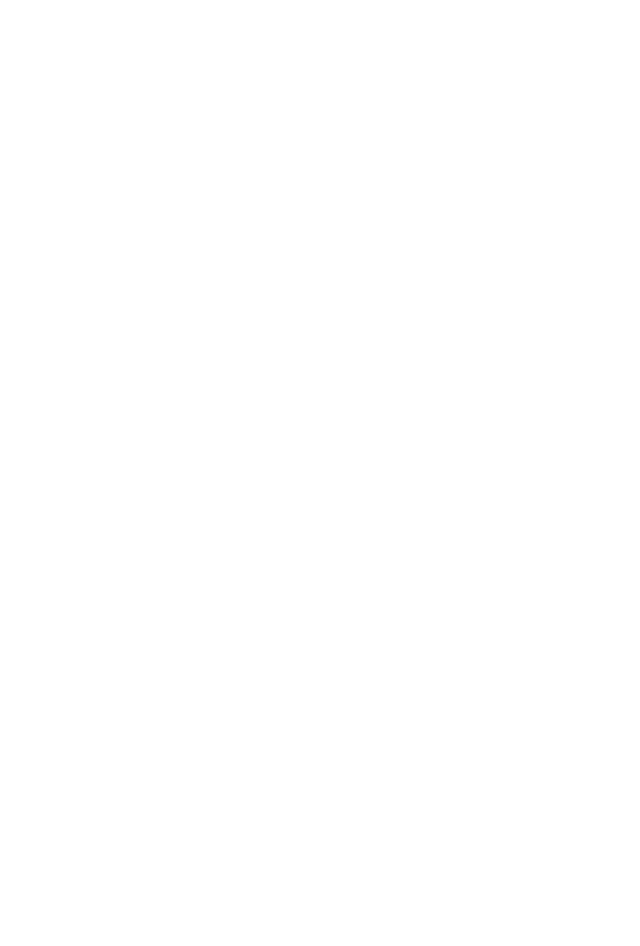
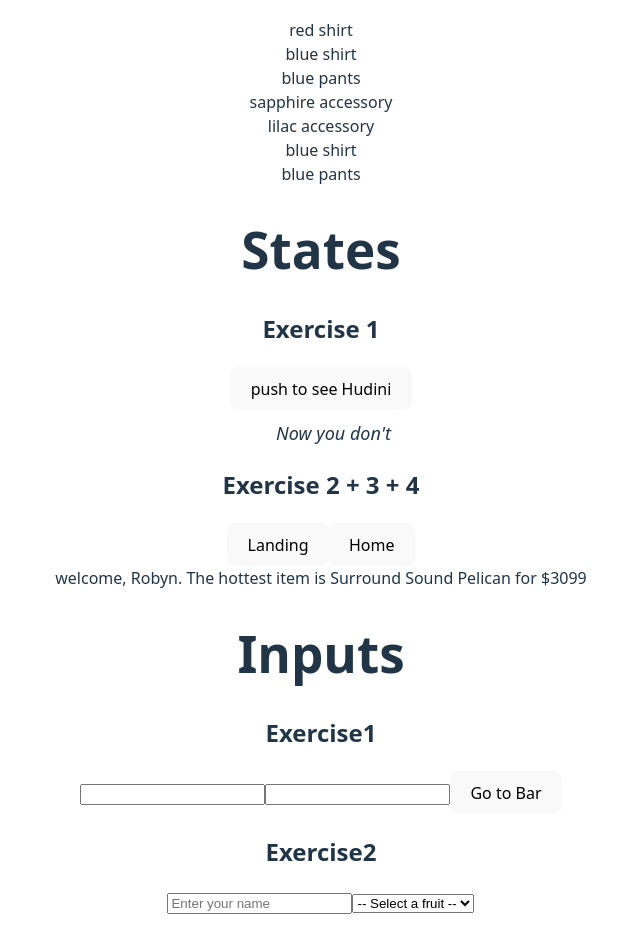
Before and after one commit to EladLaster/Full_Stack_Course, a React (Vite) app in the folder React/my-react-app/: page / in a window 1280 px wide. Shown: the part 1200-2146 px from the top of the page, without its empty margins (319-959 px from the left). Before the commit the page ends 800 px from the top, so only its background shows below. Built offline with nearby package versions, Linux system fonts and the light colour scheme.

Commit message:
Done Inputs exercise

```diff
--- a/React/my-react-app/src/App3.jsx
+++ b/React/my-react-app/src/App3.jsx
@@ -23,10 +23,10 @@
 
   return (
     <div>
-        <h1>Exercise 1</h1>
+        <h2>Exercise 1</h2>
 
         <Hudini/>
-        <h1>Exercise 2 + 3 + 4</h1>
+        <h2>Exercise 2 + 3 + 4</h2>
 
         <button onClick={() => switchPage("Landing")}>Landing</button>
         <button onClick={() => switchPage("Home")}>Home</button>
--- /dev/null
+++ b/React/my-react-app/src/App4.css
@@ -0,0 +1,5 @@
+body{
+    display: flex;
+    align-items: center;
+    justify-content: center;
+}
--- /dev/null
+++ b/React/my-react-app/src/App4.jsx
@@ -0,0 +1,17 @@
+import './App4.css'
+import Exercise1 from './Inputs/Exercise1'
+import Exercise2 from './Inputs/Exercise2'
+export function App4() {
+
+
+  return (
+    <div>
+        <h2>Exercise1</h2>
+        <Exercise1/>
+        <h2>Exercise2</h2>
+        <Exercise2/>
+    </div>
+  )
+}
+
+export default App4
--- /dev/null
+++ b/React/my-react-app/src/Inputs/Exercise1.jsx
@@ -0,0 +1,25 @@
+import { useState } from "react";
+
+const Exercise1 = () => {
+  const [person, setPerson] = useState({ name: "", age: "" });
+
+  const handleChange = (event, property) => {
+    setPerson({ ...person, [property]: event.target.value });
+  };
+  return (
+    <div>
+      <input
+        id="name-input"
+        onChange={(e) => handleChange(e, "name")}
+        value={person.name}
+      />
+      <input
+        id="age-input"
+        onChange={(e) => handleChange(e, "age")}
+        value={person.age}
+      />
+      <button onClick={()=>alert(`Come in ${person.name}, you're ${person.age} - that's good enough`)}>Go to Bar</button>
+    </div>
+  );
+};
+export default Exercise1;
--- /dev/null
+++ b/React/my-react-app/src/Inputs/Exercise2.jsx
@@ -0,0 +1,37 @@
+import { useState } from "react";
+
+const Exercise2 = () => {
+  const [name, setName] = useState("");
+  const [fruit, setFruit] = useState("");
+
+  const handleFruitChange = (e) => {
+    const selectedFruit = e.target.value;
+    setFruit(selectedFruit);
+    console.log(`${name} selected ${selectedFruit}`);
+  };
+
+  return (
+    <div>
+      <input
+        id="name-input"
+        onChange={(e) => setName(e.target.value)}
+        value={name}
+        placeholder="Enter your name"
+      />
+      <select
+        id="select-input"
+        onChange={handleFruitChange}
+        value={fruit}
+      >
+        <option value="">-- Select a fruit --</option>
+        <option value="Apple">Apple</option>
+        <option value="Banana">Banana</option>
+        <option value="Cherry">Cherry</option>
+        <option value="Mango">Mango</option>
+        <option value="Orange">Orange</option>
+      </select>
+    </div>
+  );
+};
+
+export default Exercise2;
--- a/React/my-react-app/src/main.jsx
+++ b/React/my-react-app/src/main.jsx
@@ -1,14 +1,20 @@
 import { StrictMode } from 'react'
 import { createRoot } from 'react-dom/client'
 import './index.css'
-// import App from './App.jsx'
-// import App2 from './App2.jsx'
+import App from './App.jsx'
+import App2 from './App2.jsx'
 import App3 from "./App3.jsx"
+import App4 from "./App4"
 
 createRoot(document.getElementById('root')).render(
   <StrictMode>
-    {/* <App /> */}
-    {/* <App2 /> */}
+    <h1>Intro & JSX</h1>
+    <App />
+    <h1>Props</h1>
+    <App2 />
+    <h1>States</h1>
     <App3/>
+    <h1>Inputs</h1>
+    <App4/>
   </StrictMode>,
 )
```
